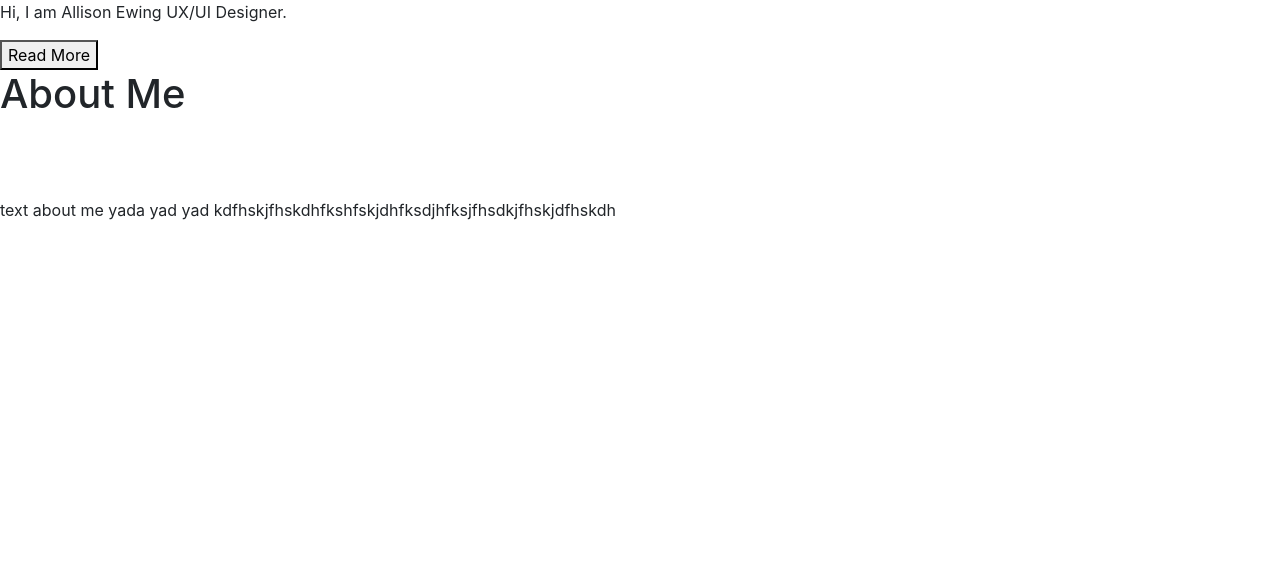
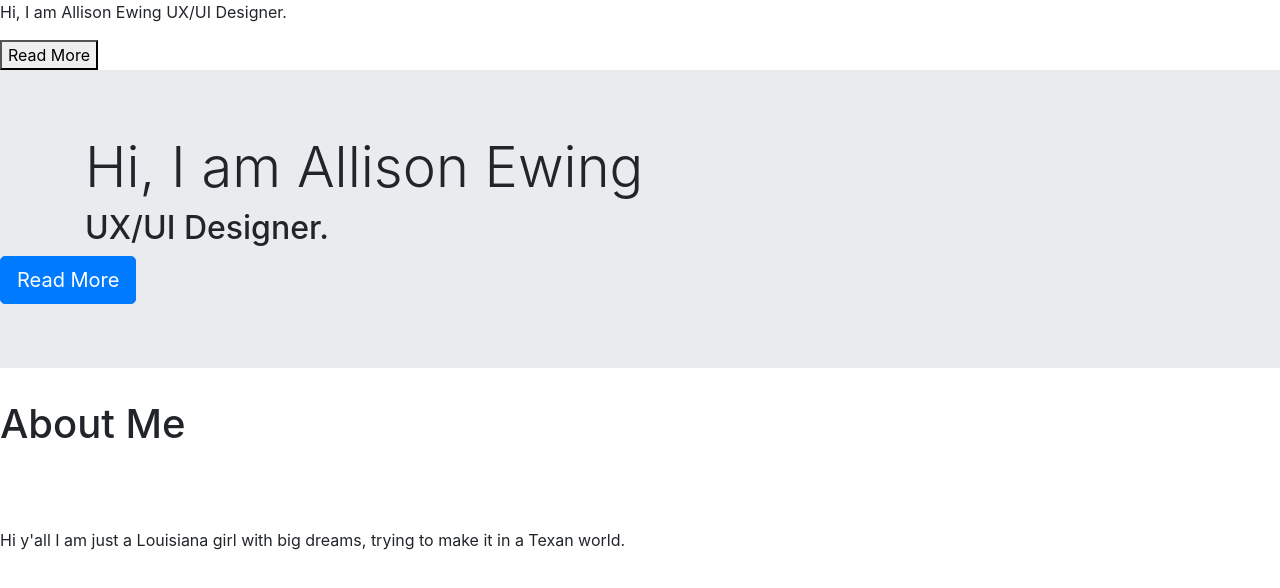
Before and after one commit to arewing94/Landing-Page, a plain HTML site: page index.html in a window 1280 px wide. Drawn offline with nearby package versions, Linux system fonts and the light colour scheme.

Commit message:
Update index.html
adding an option to the hero

```diff
--- a/index.html
+++ b/index.html
@@ -19,6 +19,15 @@
         </p>
         <button> Read More</button>
         <!-- This is not fomratted and the button needs to be actual button-->
+
+        <div class="jumbotron jumbotron-fluid grad">
+            <div class="container">
+                <h1 class="display-4"> Hi, I am Allison Ewing</h1>
+                <h2 class="display-5"> UX/UI Designer.</h2>
+            </div>
+            <a class="btn btn-primary btn-lg hero-button" href="#" role="button"> Read More</a>
+        </div>
+
     </Hero>
 
     <Text>
@@ -29,13 +38,7 @@
         <br>
         <br>
 
-        <p> text about me yada yad yad kdfhskjfhskdhfkshfskjdhfksdjhfksjfhsdkjfhskjdfhskdh</p>
-
-        <iteresting facts list>
-
-        </iteresting>
-
-    </Text>
+        <p> Hi y'all I am just a Louisiana girl with big dreams, trying to make it in a Texan world.</p>
 
     <portfolio cards>
         <!-- insert 3 clickable cards to add portfolio clickouts-->
```
